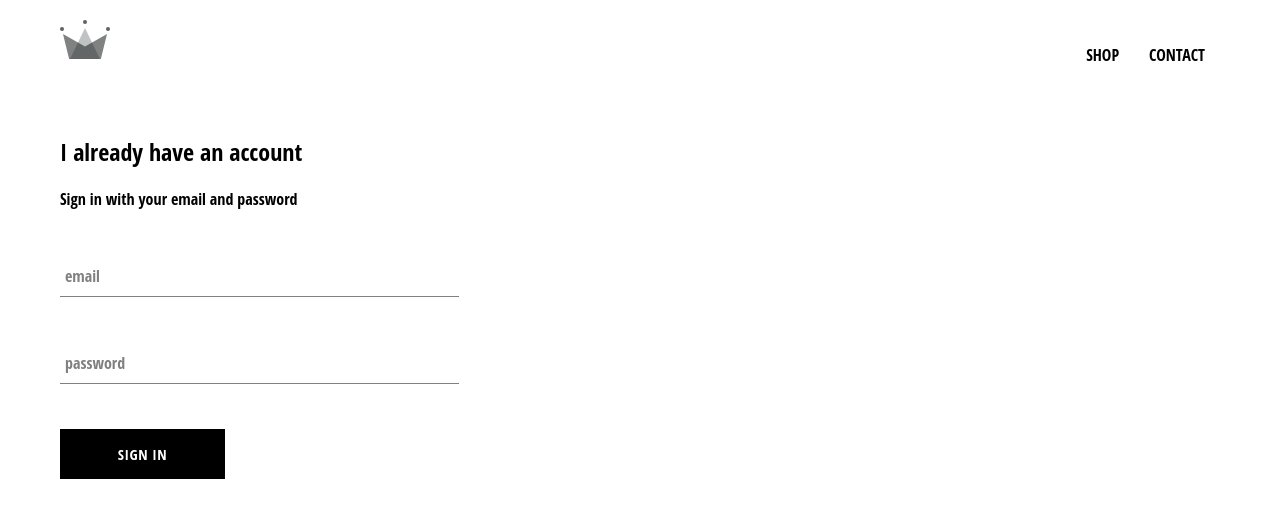
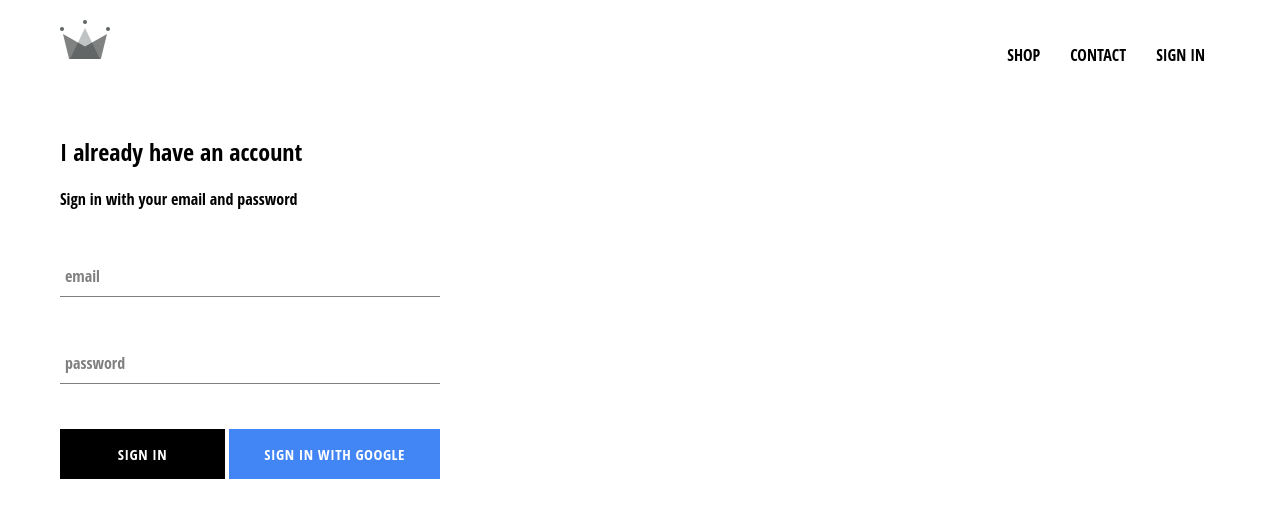
Before and after one commit to sevenish7/ecommerce-tutorial, a React (Create React App) app: page /signin in a window 1280 px wide. Shown: the top 518 px of the page. Built offline with nearby package versions, Linux system fonts and the light colour scheme; no server answers.

Commit message:
integrating firebase auth

```diff
--- a/package.json
+++ b/package.json
@@ -6,6 +6,7 @@
     "@testing-library/jest-dom": "^4.2.4",
     "@testing-library/react": "^9.3.2",
     "@testing-library/user-event": "^7.1.2",
+    "firebase": "^7.6.1",
     "node-sass": "^4.13.0",
     "react": "^16.12.0",
     "react-dom": "^16.12.0",
--- a/src/App.css
+++ b/src/App.css
@@ -7,3 +7,7 @@
     text-decoration: none;
     color: black;
 }
+
+* {
+    box-sizing: border-box;
+}
--- a/src/App.js
+++ b/src/App.js
@@ -1,21 +1,38 @@
 import React from 'react';
 import { Switch, Route } from 'react-router-dom'
-import './App.css';
 import HomePage from './pages/homepage/homepage.component'
 import ShopPage from './pages/shop/shop.component'
 import Header from './components/header/header.component'
 import SignInPage from './pages/signin/signin-page.component'
+import { auth } from './firebase/firebase.utils';
+import './App.css';
 
-const HatsPage = () => (
-    <div>
-        <h1>HATS PAGE</h1>
-    </div>
-);
+class App extends React.Component {
 
-function App() {
+    constructor() {
+        super();
+
+        this.state = {
+            currentUser: null
+        }
+    }
+
+    unsubscribeFromAuth = null;
+
+    componentDidMount() {
+        this.unsubscribeFromAuth = auth.onAuthStateChanged(user => {
+            this.setState({ currentUser: user });
+        });
+    }
+
+    componentWillUnmount() {
+        this.unsubscribeFromAuth();
+    }
+
+    render() {
         return (
           <div>
-        <Header/>
+              <Header currentUser={this.state.currentUser}/>
               <Switch>
                   <Route exact path='/' component={HomePage}/>
                   <Route path='/shop' component={ShopPage}/>
@@ -24,5 +41,6 @@
           </div>
         );
     }
+}
 
 export default App;
--- a/src/components/custom-button/custom-button.component.jsx
+++ b/src/components/custom-button/custom-button.component.jsx
@@ -1,8 +1,8 @@
 import React from 'react';
 import './custom-button.styles.scss';
 
-const CustomButton = ({ children, ...otherProps }) => (
-    <button className='custom-button' {...otherProps}>
+const CustomButton = ({ children, isGoogleSignIn, ...otherProps }) => (
+    <button className={`${isGoogleSignIn ? 'google-sign-in' : ''} custom-button`} {...otherProps}>
         {children}
     </button>
 );
--- a/src/components/custom-button/custom-button.styles.scss
+++ b/src/components/custom-button/custom-button.styles.scss
@@ -19,4 +19,14 @@
         color: black;
         border: 1px solid black;
     }
+
+    &.google-sign-in {
+        background-color: #4285f4;
+        color: white;
+
+        &:hover {
+            background-color: #357ae8;
+            border: none;
+        }
+    }
 }
--- a/src/components/header/header.component.jsx
+++ b/src/components/header/header.component.jsx
@@ -1,9 +1,10 @@
 import React from 'react';
-import {Link} from 'react-router-dom'
+import { Link } from 'react-router-dom';
+import { auth } from  '../../firebase/firebase.utils.js';
 import { ReactComponent as Logo } from '../../assets/crown.svg'
 import './header.styles.scss'
 
-const Header = () => (
+const Header = ({ currentUser }) => (
     <div className='header'>
         <Link className='logo-container' to="/">
             <Logo className='logo'/>
@@ -15,6 +16,14 @@
             <Link className='option' to='/shop'>
                 CONTACT
             </Link>
+            {
+                currentUser ?
+                <div className='option' onClick={() => auth.signOut()}>SIGN OUT</div>
+                :
+                <Link className='option' to='/signin'>
+                    SIGN IN
+                </Link>
+            }
         </div>
     </div>
 )
--- a/src/components/header/header.styles.scss
+++ b/src/components/header/header.styles.scss
@@ -20,6 +20,7 @@
 
         .option {
             padding: 10px 15px;
+            cursor: pointer;
         }
     }
 }
--- a/src/components/signin/signin.component.jsx
+++ b/src/components/signin/signin.component.jsx
@@ -1,6 +1,8 @@
 import React from 'react';
 import FormInput from '../form-input/form-input.component'
 import CustomButton from '../custom-button/custom-button.component'
+import { signInWithGoogle } from '../../firebase/firebase.utils';
+
 import './signin.styles.scss'
 
 class SignIn extends React.Component
@@ -37,7 +39,14 @@
                 <form>
                     <FormInput name="email" handleChange={this.handleChange} value={this.state.email} label='email' required/>
                     <FormInput name="password" type="password" handleChange={this.handleChange} value={this.state.password} label='password' required/>
-                    <CustomButton type='submit'>Sign In</CustomButton>
+
+                    <div className='buttons'>
+                        <CustomButton type='submit'>Sign In</CustomButton>
+                        <CustomButton onClick={signInWithGoogle} isGoogleSignIn>
+                            {' '}
+                            Sign in with Google{' '}
+                        </CustomButton>
+                    </div>
                 </form>
             </div>
         )
--- a/src/components/signin/signin.styles.scss
+++ b/src/components/signin/signin.styles.scss
@@ -1,6 +1,15 @@
 .signin {
-    width: 30vw;
+    width: 380px;
     display: flex;
     flex-direction: column;
     margin: 10px 0;
+
+    .title {
+        margin: 10px 0;
+    }
+
+    .buttons {
+        display: flex;
+        justify-content: space-between;
+    }
 }
--- /dev/null
+++ b/src/firebase/firebase.utils.js
@@ -0,0 +1,24 @@
+import firebase from 'firebase/app';
+import 'firebase/firestore';
+import 'firebase/auth';
+
+const firebaseConfig = {
+    apiKey: "AIzaSyAAaV2qa9o0_KdAwuDdDmXxFRb4GxYKG2Y",
+    authDomain: "ecomm-db-dd237.firebaseapp.com",
+    databaseURL: "https://ecomm-db-dd237.firebaseio.com",
+    projectId: "ecomm-db-dd237",
+    storageBucket: "ecomm-db-dd237.appspot.com",
+    messagingSenderId: "878323889164",
+    appId: "1:878323889164:web:5a31577c2114df2a1aea29"
+};
+
+firebase.initializeApp(firebaseConfig);
+
+export const auth = firebase.auth();
+export const firestore = firebase.firestore();
+
+const provider = new firebase.auth.GoogleAuthProvider();
+provider.setCustomParameters({ prompt: 'select_account' });
+export const signInWithGoogle = () => auth.signInWithPopup(provider);
+
+export default firebase;
```
Also changed, not shown: 1 other file (tests, documents, lock files or other folders). Lines whose indentation alone changed are shown as unchanged.
